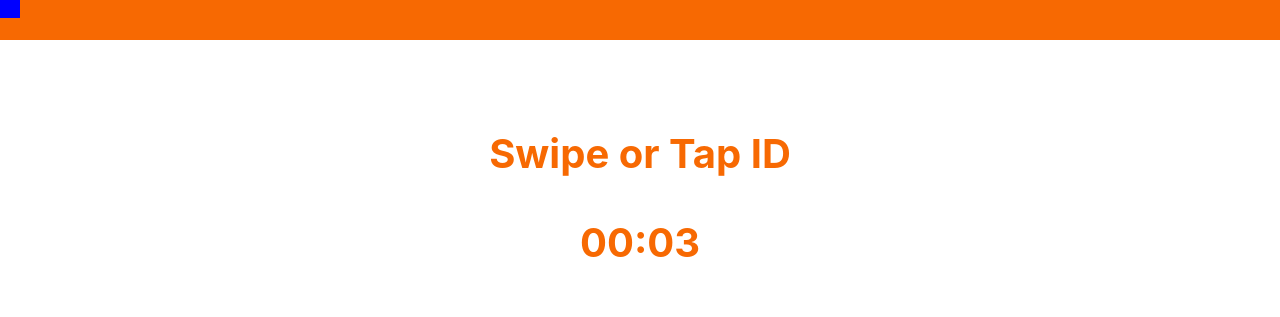
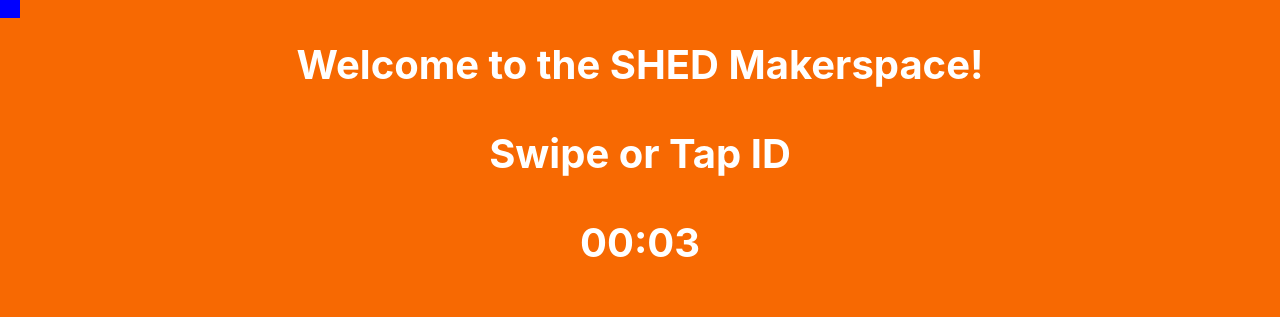
Before and after one commit to rit-construct-makerspace/room-entrance, a React (Create React App) app in the folder frontend/: page / in a window 1280 px wide. Shown: the top 317 px of the page. Built offline with nearby package versions, Linux system fonts and the light colour scheme.

Commit message:
trying more css

```diff
--- a/frontend/src/App.css
+++ b/frontend/src/App.css
@@ -32,15 +32,15 @@ input {
 }
 
 div.server-response{
-  color:#F76902;
+  color:white;
 }
 
 div.machine-use{
-  color:#F76902;
+  color:white;
 }
 
 div.user-time {
-  color:#F76902;
+  color:white;
 }
 
 div.machine-time {
--- a/frontend/src/App.js
+++ b/frontend/src/App.js
@@ -172,7 +172,7 @@ const App = () => {
     setUser('');
     setOutput('');
     setUserTime(USER_TIME_FRAME);
-    document.body.style.background = "white";
+    document.body.style.background = "#F76902";
     document.body.style.animation = "flash 0s";
     document.getElementById("UIDinput").style.background = "#F76902";
     document.getElementById("UIDinput").style.color = "#F76902";
```
